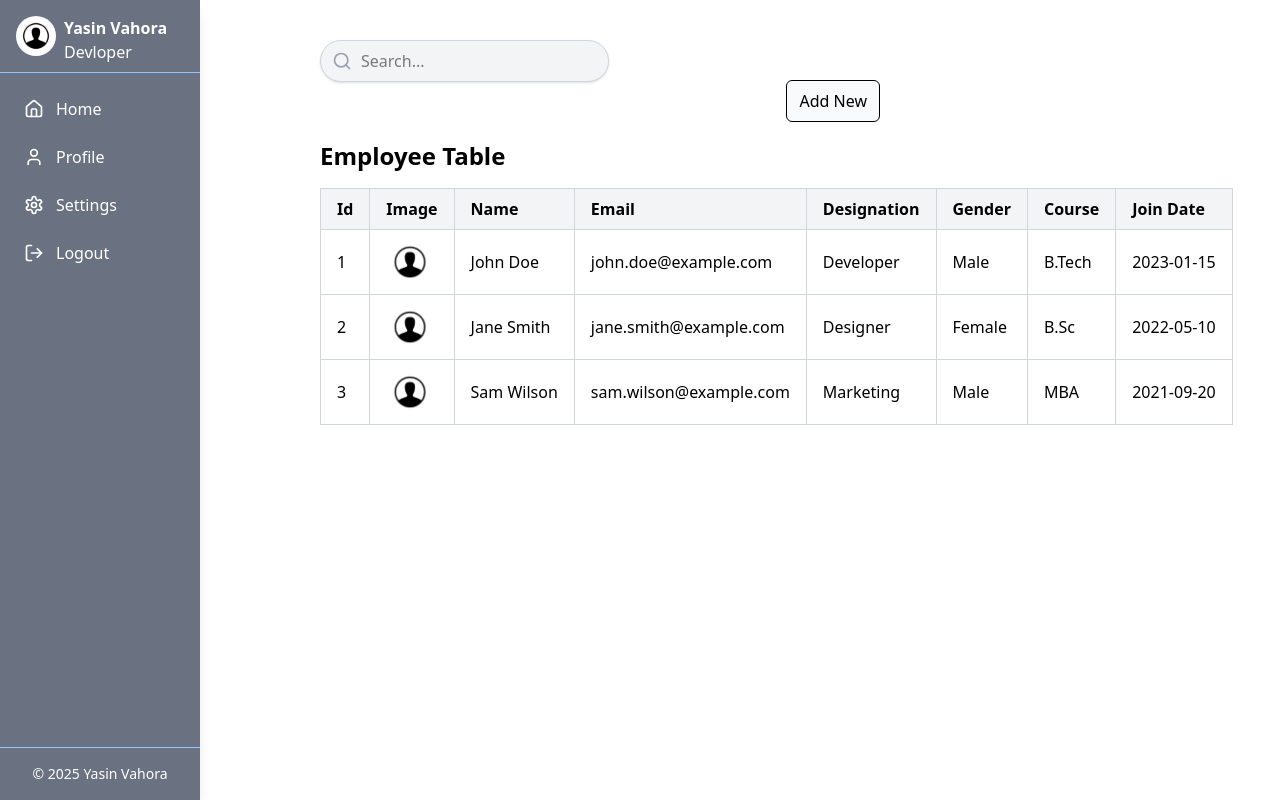
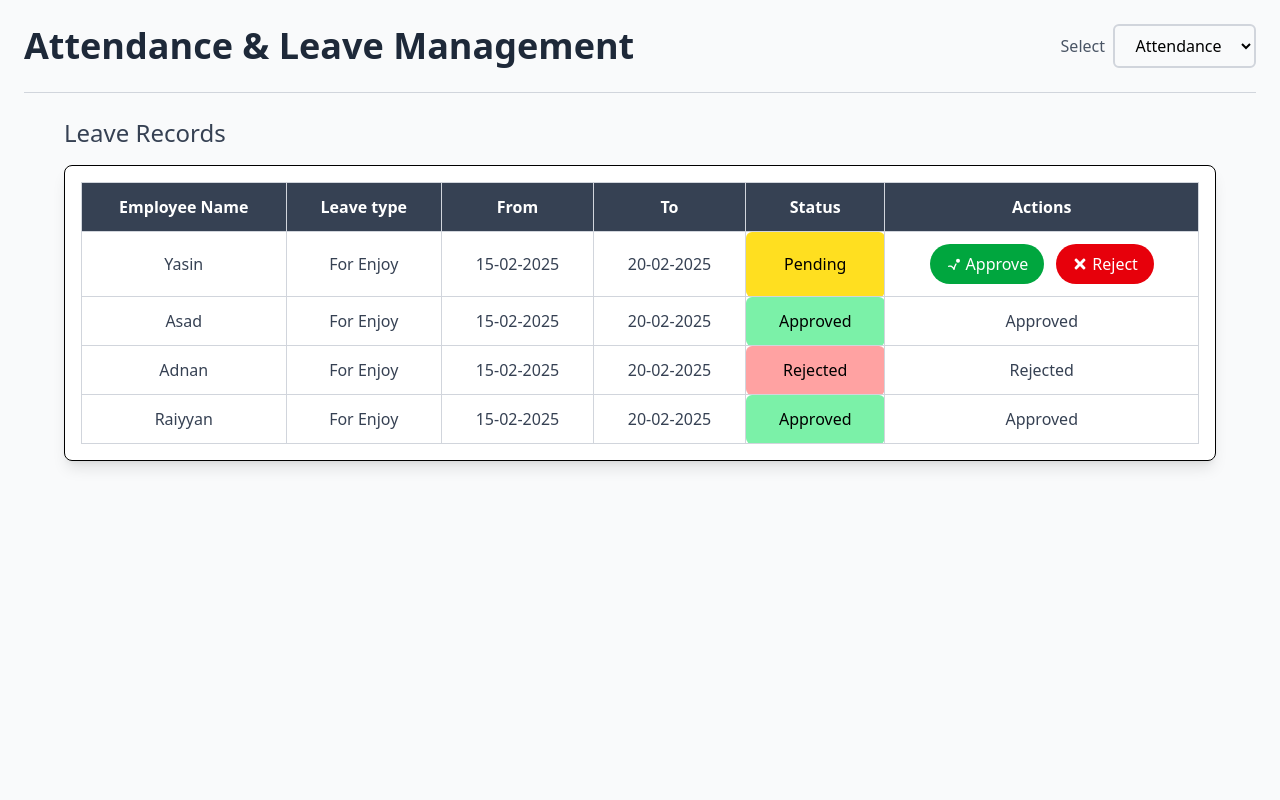
Before and after one commit to yasinvahora56/EMS, a React (Vite) app in the folder frontend/: page / in a window 1280 px wide. Built offline with nearby package versions, Linux system fonts and the light colour scheme.

Commit message:
13-02-2025

```diff
--- a/frontend/src/App.jsx
+++ b/frontend/src/App.jsx
@@ -1,3 +1,4 @@
+import AttendenceManage from "./Components/Attendence_and_leave/AttendenceManage"
 import DashBoard from "./Components/DashBoard/DashBoard"
 
 
@@ -5,7 +6,8 @@ function App() {
 
   return (
     <>
-      <DashBoard/>
+      {/* <DashBoard/> */}
+      <AttendenceManage/>
     </>
   )
 }
--- /dev/null
+++ b/frontend/src/Components/Attendence_and_leave/AttendenceManage.jsx
@@ -0,0 +1,250 @@
+import { useEffect, useState } from "react";
+import { TbBounceRightFilled } from "react-icons/tb";
+import { FaCheck, FaTimes, FaAngleDown } from "react-icons/fa";
+const AttendenceManage = () => {
+  const [selectedOption, setSelectedOption] = useState("")
+  const [newStatus, setNewStatus] = useState([])
+
+
+  useEffect (() => {
+
+    setNewStatus([
+      {
+        id:1,
+        name:"Yasin",
+        leaveType: "For Enjoy",
+        from: "15-02-2025",
+        to: "20-02-2025",
+        status: "Pending"
+      },
+      {
+        id:2,
+        name:"Asad",
+        leaveType: "For Enjoy",
+        from: "15-02-2025",
+        to: "20-02-2025",
+        status: "Approved"
+      },
+      {
+        id:3,
+        name:"Adnan",
+        leaveType: "For Enjoy",
+        from: "15-02-2025",
+        to: "20-02-2025",
+        status: "Rejected"
+      },
+      {
+        id:4,
+        name:"Raiyyan",
+        leaveType: "For Enjoy",
+        from: "15-02-2025",
+        to: "20-02-2025",
+        status: "Approved"
+      },
+    ]);
+
+    setSelectedOption([
+      {
+        id: 1,
+        name: "Yasin",
+        time: "10:25:50 AM",
+        date: "13-02-2025",
+        status: "Present",
+      },
+      {
+        id: 2,
+        name: "Adnan",
+        time: "10:25:50 AM",
+        date: "13-02-2025",
+        status: "Present",
+      },
+      {
+        id: 3,
+        name: "Raiyyan",
+        time: "00:00:00 AM",
+        date: "13-02-2025",
+        status: "Absent",
+      },
+      {
+        id: 4,
+        name: "Asad",
+        time: "10:25:50 AM",
+        date: "13-02-2025",
+        status: "Present",
+      },
+    ]);
+
+
+
+  }, []);
+
+
+
+  const statusColor = (status) => {
+    switch (status) {
+      case "Present":
+        return "bg-green-200 text-green-700";
+      case "Absent":
+        return "bg-red-200 text-red-700";
+      case "On Leave":
+        return "bg-yellow-200 text-yellow-700";
+      default:
+        return "bg-gray-200 text-gray-700";
+    }
+  };
+
+  const leaveStatusColor = (color) => {
+    switch (color) {
+      case "Pending":
+        return "bg-yellow-300 text-black";
+      case "Rejected":
+        return "bg-red-300 text-black";
+      case "Approved":
+        return "bg-green-300 text-black";
+    }
+  }
+
+  const handleLeaveApproval = (employeId, newStatus) => {
+    setNewStatus((preventHandle) =>
+      preventHandle.map((request) =>
+        request.id === employeId ? { ...request, status: newStatus} : request
+      )
+    )
+  }
+
+  return (
+    <div className="min-h-screen bg-gray-50 p-6">
+      {/* Header Section */}
+      <header className="flex justify-between items-center mb-6">
+        <h1 className="text-4xl font-bold text-gray-800">Attendance & Leave Management</h1>
+        <div className="flex gap-2 justify-center items-center">
+          <label className="text-md text-gray-600" htmlFor="select">
+            Select
+          </label>
+          <select
+            className="border-2 border-gray-300 text-center px-4 py-2 rounded-md hover:border-blue-400 focus:outline-none focus:ring-2 focus:ring-blue-400"
+            value={selectedOption}
+            onChange={(e) => setSelectedOption(e.target.value)}
+            name=""
+            id=""
+          >
+            <option value="attendance">Attendance</option>
+            <option value="leave">Leave</option>
+          </select>
+        </div>
+      </header>
+      <hr className="border-gray-300 mb-6" />
+
+      {/* Attendance Records Section */}
+      <div className="flex justify-center">
+        {selectedOption == "attendance" ? (<section className="w-full max-w-6xl">
+          <h2 className="font-medium text-2xl text-gray-700 mb-4">
+            Attendance Records
+          </h2>
+          <div className="border p-4 rounded-lg shadow-lg bg-white overflow-x-auto">
+            <table className="table-auto w-full border-collapse">
+              <thead>
+                <tr className="bg-gray-700 text-white">
+                  <th className="px-6 py-3 border border-gray-300">Employee Name</th>
+                  <th className="px-6 py-3 border border-gray-300">Time</th>
+                  <th className="px-6 py-3 border border-gray-300">Date</th>
+                  <th className="px-6 py-3 border border-gray-300">Status</th>
+                </tr>
+              </thead>
+              <tbody>
+                {selectedOption.map((employee) => (
+                  <tr
+                    key={employee.id}
+                    className="text-center text-gray-700 hover:bg-gray-100 transition-colors"
+                  >
+                    <td className="px-6 py-3 border border-gray-300">
+                      {employee.name}
+                    </td>
+                    <td className="px-6 py-3 border border-gray-300">
+                      {employee.time}
+                    </td>
+                    <td className="px-6 py-3 border border-gray-300">
+                      {employee.date}
+                    </td>
+                    <td
+                      className={`px-6 py-3 border border-gray-300 rounded-md ${statusColor(
+                        employee.status
+                      )}`}
+                    >
+                      {employee.status}
+                    </td>
+                  </tr>
+                ))}
+              </tbody>
+            </table>
+          </div>
+        </section>) : (<section className="w-full max-w-6xl">
+          <h2 className="font-medium text-2xl text-gray-700 mb-4">
+            Leave Records
+          </h2>
+          <div className="border p-4 rounded-lg shadow-lg bg-white overflow-x-auto">
+            <table className="table-auto w-full border-collapse">
+              <thead>
+                <tr className="bg-gray-700 text-white">
+                  <th className="px-6 py-3 border border-gray-300">Employee Name</th>
+                  <th className="px-6 py-3 border border-gray-300">Leave type</th>
+                  <th className="px-6 py-3 border border-gray-300">From</th>
+                  <th className="px-6 py-3 border border-gray-300">To</th>
+                  <th className="px-6 py-3 border border-gray-300">Status</th>
+                  <th className="px-6 py-3 border border-gray-300">Actions</th>
+                </tr>
+              </thead>
+              <tbody>
+                {newStatus.map((employe) => (
+                  <tr
+                    key={employe.id}
+                    className="text-center text-gray-700 hover:bg-gray-100 transition-colors"
+                  >
+                    <td className="px-6 py-3 border border-gray-300">
+                      {employe.name}
+                    </td>
+                    <td className="px-6 py-3 border border-gray-300">
+                      {employe.leaveType}
+                    </td>
+                    <td className="px-6 py-3 border border-gray-300">
+                      {employe.from}
+                    </td>
+                    <td className="px-6 py-3 border border-gray-300">
+                      {employe.to}
+                    </td>
+                    <td
+                      className={`px-6 py-3 border border-gray-300 rounded-md ${leaveStatusColor(employe.status)}`}
+                    >
+                      {employe.status}
+                    </td>
+                    <td className="border border-gray-300 px-6 py-3">
+                      {employe.status == "Pending" ? (
+                        <div className="flex flex-nowrap gap-3 justify-center items-center">
+                          <button
+                          className="bg-green-600 shadow-green-400 py-2 px-4 rounded-full text-white flex flex-nowrap items-center justify-center gap-1 cursor-pointer"
+                          onChange={() => handleLeaveApproval(employe.id, "Approved")}
+                          ><TbBounceRightFilled />Approve
+                          </button>
+                          <button
+                          className="bg-red-600 shadow-red-400 py-2 px-4 rounded-full text-white flex flex-nowrap items-center justify-center gap-1 cursor-pointer"
+                          onChange={() => handleLeaveApproval(employe.id, "Rejected")}
+                          >
+                          <FaTimes />Reject
+                          </button>
+                        </div>
+                      ) : (
+                        employe.status
+                      )}
+                    </td>
+                  </tr>
+                ))}
+              </tbody>
+            </table>
+          </div>
+        </section>)}
+      </div>
+    </div>
+  );
+};
+
+export default AttendenceManage;
--- a/frontend/src/Components/DashBoard/DashBoard.jsx
+++ b/frontend/src/Components/DashBoard/DashBoard.jsx
@@ -1,7 +1,6 @@
 import React from 'react'
 import SideNav from './SideNav'
 import Table from './Table'
-import SearchInput from './SearchInput'
 
 const DashBoard = () => {
   return (
```
